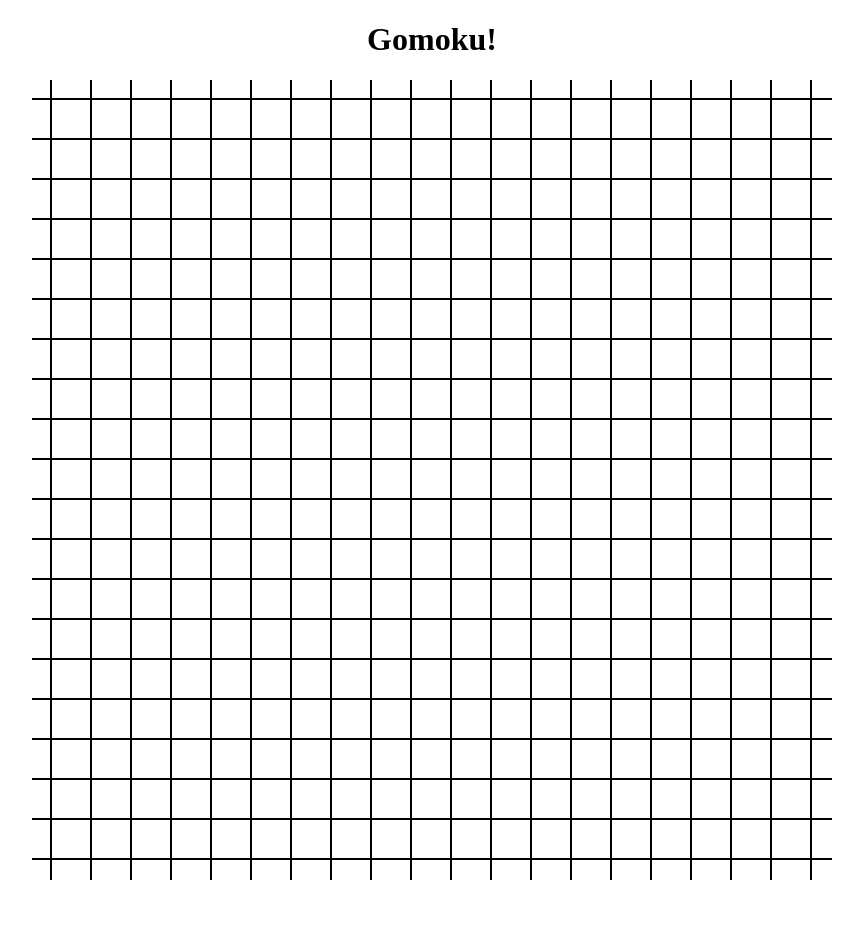
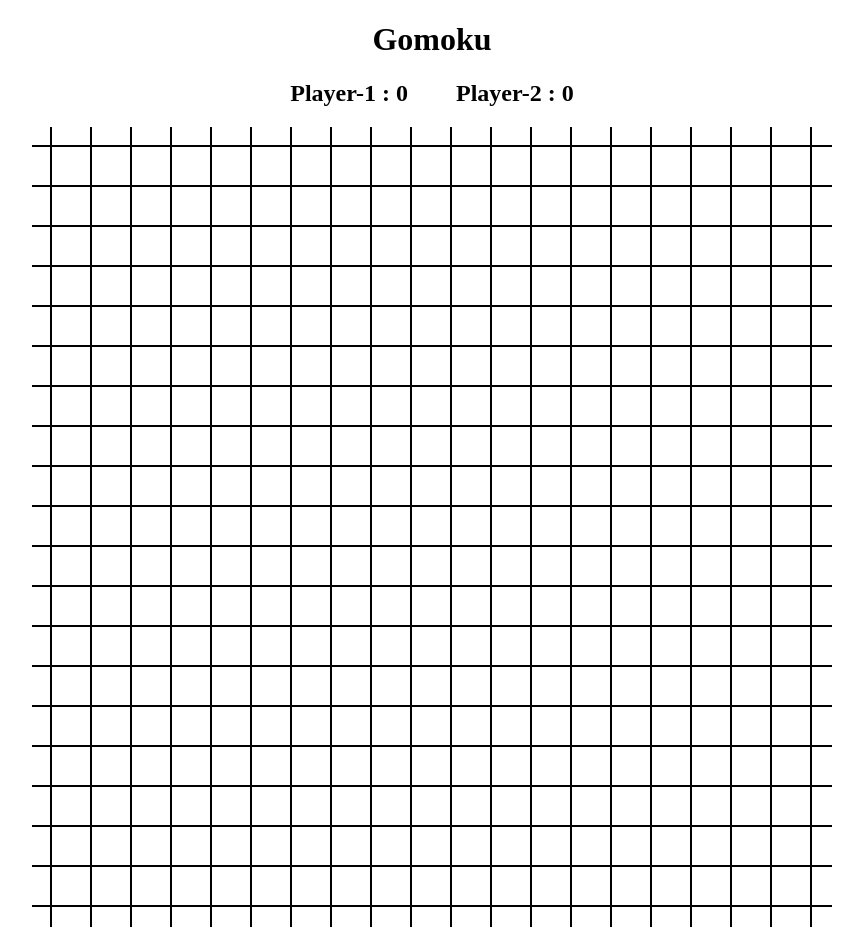
Before and after one commit to kartikarcot/gomoku, an Angular app: page / in a window 1280 px wide. Shown: the whole page, without its empty margins (208-1071 px from the left). Before the commit the page ends 888 px from the top, so only its background shows below. Built offline with nearby package versions, Linux system fonts and the light colour scheme.

Commit message:
cosmetic changes

```diff
--- a/src/app/app.component.html
+++ b/src/app/app.component.html
@@ -1,7 +1,7 @@
 <!--The content below is only a placeholder and can be replaced.-->
 <div>
   <h1 style="text-align: center">
-    Gomoku!
+    Gomoku
   </h1>
 </div>
 <app-board></app-board>
--- a/src/app/board/board.component.html
+++ b/src/app/board/board.component.html
@@ -1,8 +1,8 @@
-<h2 style="text-align: center">{{winner}}</h2>
-<div style='width:760px;height:760px; position: relative;margin:auto;padding:20px'>
+<h2 style="text-align: center">Player-1 : {{score1}}  &nbsp;&nbsp;&nbsp;&nbsp;&nbsp;&nbsp;    Player-2 : {{score2}}</h2>
+<div style='width:760px;height:760px; position: relative;margin:auto;padding:20px;'>
   <ng-container *ngFor = "let i of rowArr">
     <ng-container *ngFor = "let j of rowArr">
-        <div (click) = "putCoin(i,j)" [ngClass]="{'intersection':clr[20*i+j], 'black':blk[20*i+j], 'white':wht[20*i+j]}" [ngStyle] = "{ 'top.px':i*40, 'left.px':j*40 }"></div>
+        <div (click) = "putCoin(i,j)" [ngClass]="{'intersection':clr[rows*i+j], 'black':blk[rows*i+j], 'white':wht[rows*i+j]}" [ngStyle] = "{ 'top.px':i*40, 'left.px':j*40 }"></div>
     </ng-container>
   </ng-container>
 </div>
--- a/src/app/board/board.component.ts
+++ b/src/app/board/board.component.ts
@@ -9,6 +9,8 @@ import { checkAndUpdateBinding } from '../../../node_modules/@angular/core/src/r
 export class BoardComponent implements OnInit {
 
   rows:number = 20;
+  score1:number=0;
+  score2:number=0;
   winner:string="";
   row1:123;
   col1:123;
@@ -36,6 +38,7 @@ export class BoardComponent implements OnInit {
   }
 
   setBoolArrays(){
+    //delay(1000);
     for(var i =0 ; i<this.rows; i++){
       for(var j =0 ; j<this.rows; j++){
         this.clr[this.rows*i+j]=true;
@@ -44,7 +47,6 @@ export class BoardComponent implements OnInit {
         this.state[this.rows*i+j]=0;
       }
     }
-    this.winner=" ";
   }
 
 
@@ -63,9 +65,9 @@ export class BoardComponent implements OnInit {
     }
     if(this.checkIfGame()){
       if(this.player)
-        this.winner="Player 1 wins!";
+        this.score1+=1;
       else
-        this.winner="Player 2 wins!";
+        this.score2+=1;
     }
 
 
@@ -119,6 +121,7 @@ export class BoardComponent implements OnInit {
           this.checkLeftDia(i,j)||
           this.checkRightDia(i,j)
         ){
+
             this.setBoolArrays();
             return true;
           }
```
